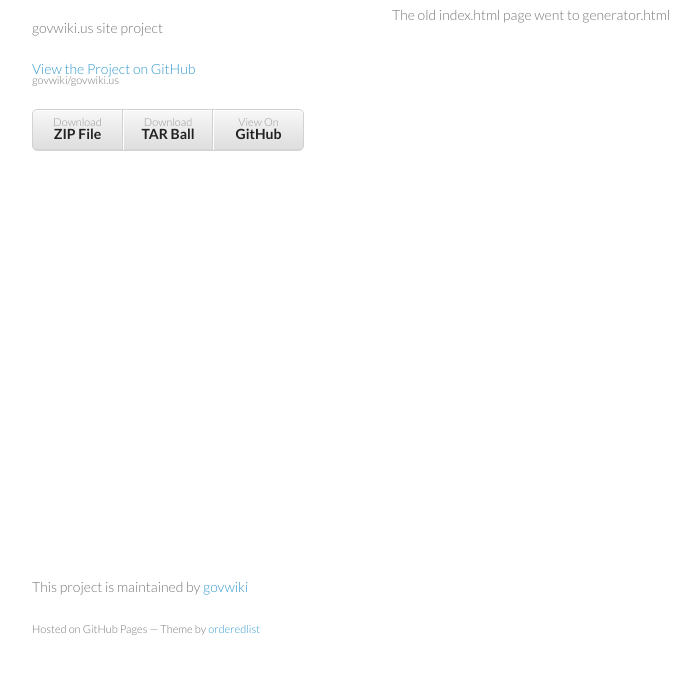
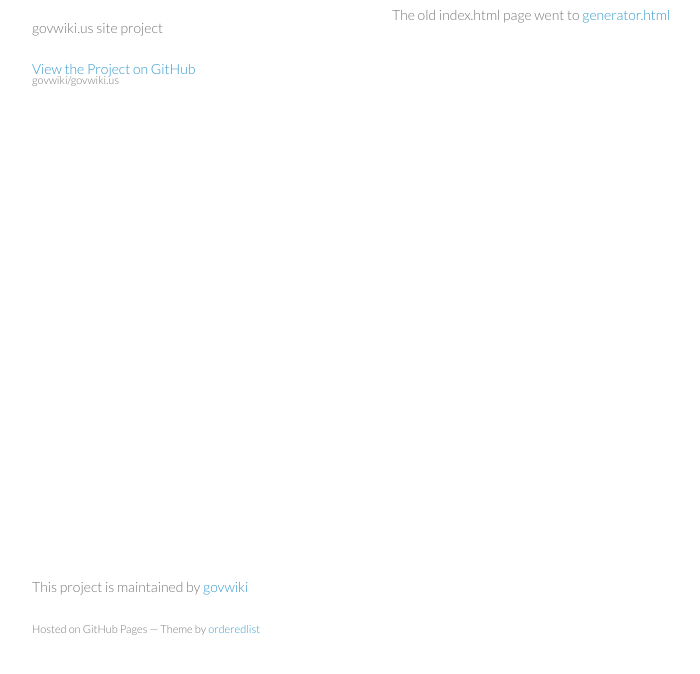
Before and after one commit to govwiki/govwiki.us, a plain HTML site: page index.html in a window 1280 px wide. Shown: the part 92-766 px from the top of the page, without its empty margins (178-878 px from the left). Drawn offline with Linux system fonts and the light colour scheme.

Commit message:
Update index.html

```diff
--- a/index.html
+++ b/index.html
@@ -21,16 +21,11 @@
         <p class="view"><a href="https://github.com/govwiki/govwiki.us">View the Project on GitHub <small>govwiki/govwiki.us</small></a></p>
 
 
-        <ul>
-          <li><a href="https://github.com/govwiki/govwiki.us/zipball/master">Download <strong>ZIP File</strong></a></li>
-          <li><a href="https://github.com/govwiki/govwiki.us/tarball/master">Download <strong>TAR Ball</strong></a></li>
-          <li><a href="https://github.com/govwiki/govwiki.us">View On <strong>GitHub</strong></a></li>
-        </ul>
       </header>
       <section>
         <h3>Welcome to govwiki.us project</h3>
 
-<p>The old index.html page went to <a href="generator.html"></a>generator.html</p>
+<p>The old index.html page went to <a href="generator.html">generator.html</a></p>
 
 
 
```
